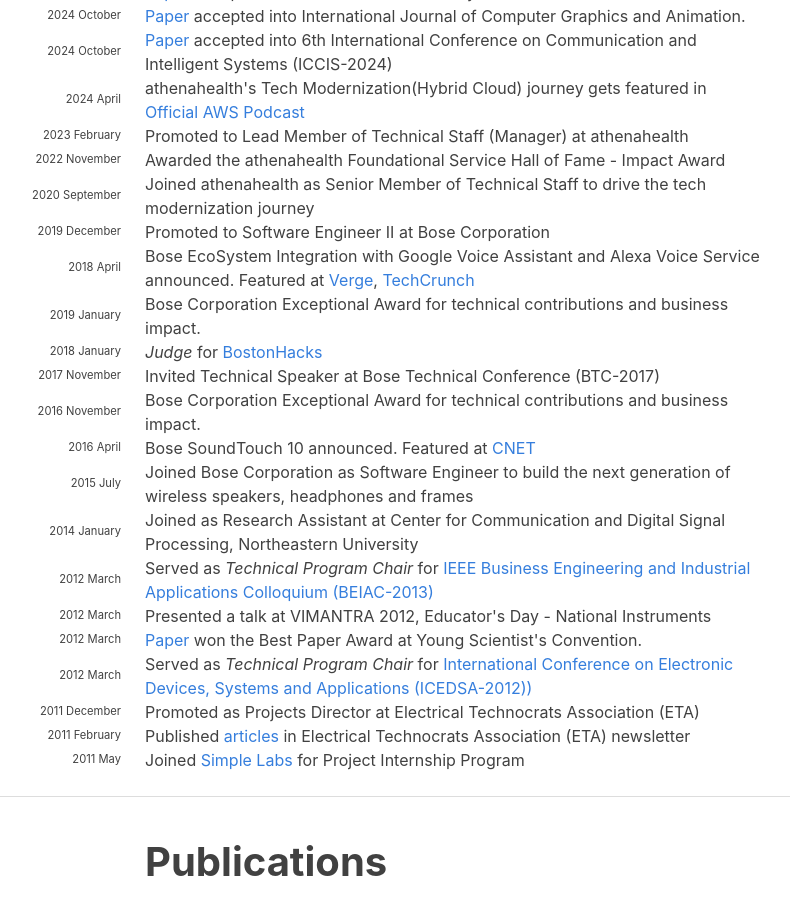
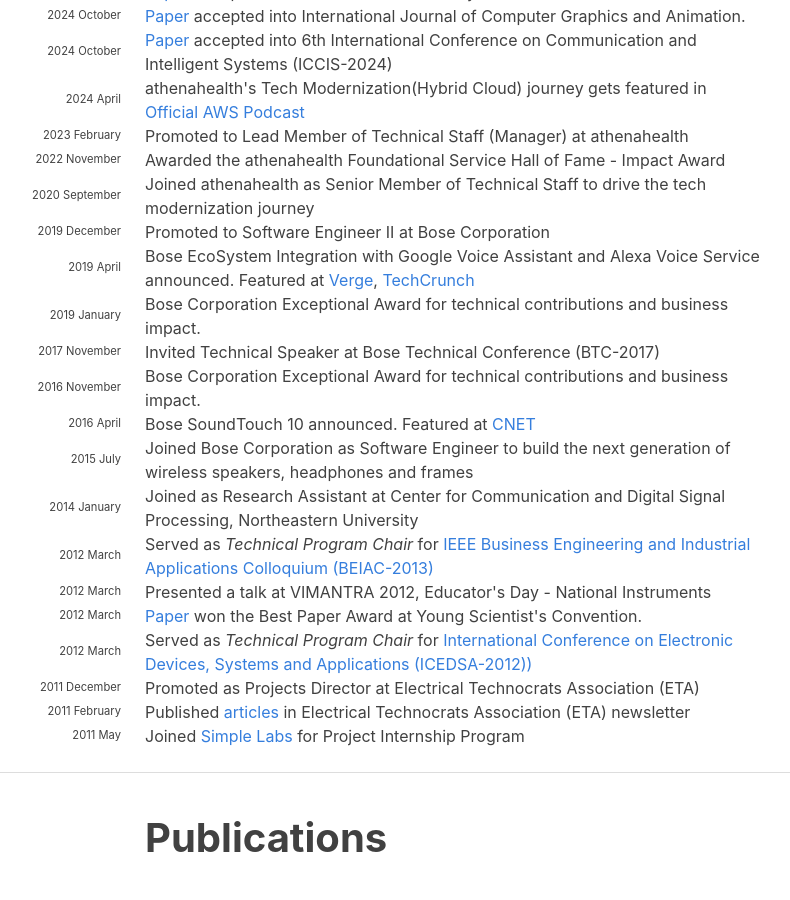
Before and after one commit to hariharanragothaman/hariharanragothaman.github.io, a Jekyll site: the page built from index.md, in a window 1280 px wide and 900 px high, scrolled down 1314 px. Shown: the whole window, without its empty margins (187-977 px from the left). Built offline with Jekyll 4.4.1, drawn with Linux system fonts in a browser that asks for light colours; nearby versions of some CDN libraries; some web fonts are replaced.

Commit message:
Polishes and Updates

```diff
--- a/_data/news.yaml
+++ b/_data/news.yaml
@@ -78,17 +78,13 @@
   year-extra: December
   description: Promoted to Software Engineer II at Bose Corporation
 
-- year: 2018
+- year: 2019
   year-extra: April
   description: Bose EcoSystem Integration with Google Voice Assistant and Alexa Voice Service announced. Featured at <a href="https://www.theverge.com/2019/7/19/20700627/bose-noise-cancelling-headphones-700-redesigned-microphones-review/">Verge</a>, <a href="https://techcrunch.com/2017/09/21/bose-debuts-new-google-assistant-optimized-noise-cancelling-headphones/">TechCrunch</a>
 
 - year: 2019
   year-extra: January
   description: Bose Corporation Exceptional Award for technical contributions and business impact.
-
-- year: 2018
-  year-extra: January
-  description: <em>Judge</em> for <a href="https://www.linkedin.com/company/bostonhacks/">BostonHacks</a>
 
 - year: 2017
   year-extra: November
```
